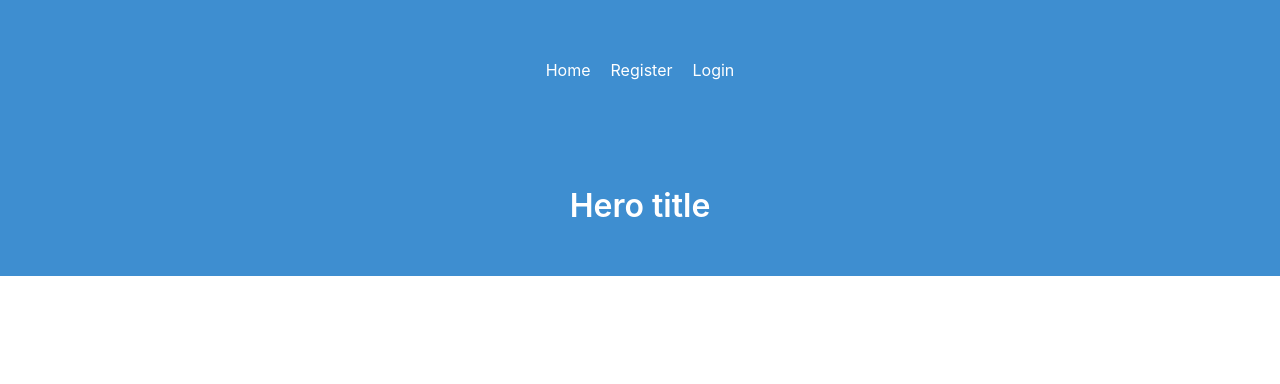
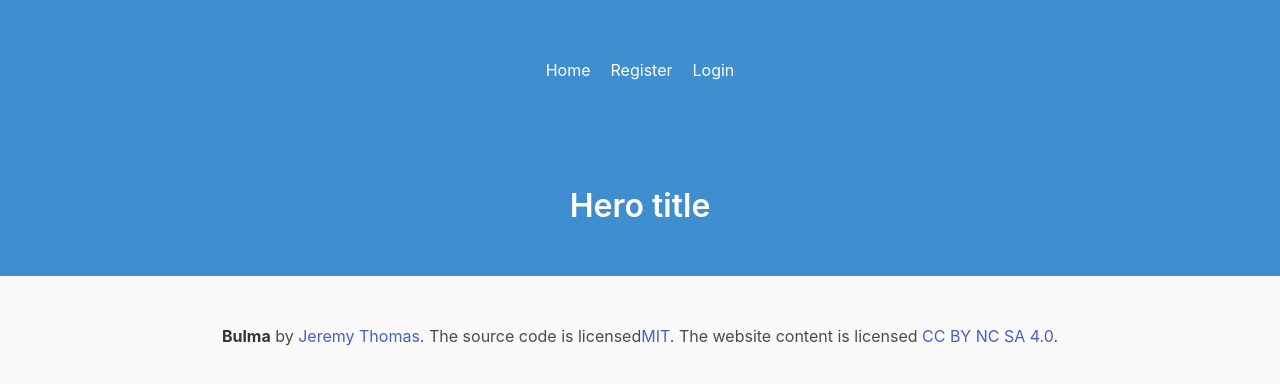
Before and after one commit to KonradBrandt8016/psychic-umbrella, a React (Create React App) app in the folder client/todo/: page / in a window 1280 px wide. Shown: the top 384 px of the page. Built offline with nearby package versions, Linux system fonts and the light colour scheme; no server answers.

Commit message:
Sort out branching

```diff
--- a/client/todo/src/App.js
+++ b/client/todo/src/App.js
@@ -3,6 +3,7 @@ import { BrowserRouter, Route } from "react-router-dom";
 import Navigation from "./components/Navigation/Navigation";
 import Welcome from "./components/Welcome/Welcome";
 import Registration from "./components/Registration/Registration";
+import Footer from "./components/Footer/Footer";
 import "./App.css";
 
 class App extends Component {
@@ -13,6 +14,7 @@ class App extends Component {
           <Navigation />
           <Route path="/register" component={Registration} />
           <Route path="/" exact component={Welcome} />
+          <Footer />
         </div>
       </BrowserRouter>
     );
--- a/client/todo/src/components/Footer/Footer.js
+++ b/client/todo/src/components/Footer/Footer.js
@@ -0,0 +1,22 @@
+import React from "react";
+
+const Footer = () => {
+  return (
+    <footer class="footer">
+      <div class="content has-text-centered">
+        <p>
+          <strong>Bulma</strong> by{" "}
+          <a href="https://jgthms.com">Jeremy Thomas</a>. The source code is
+          licensed
+          <a href="http://opensource.org/licenses/mit-license.php">MIT</a>. The
+          website content is licensed{" "}
+          <a href="http://creativecommons.org/licenses/by-nc-sa/4.0/">
+            CC BY NC SA 4.0
+          </a>.
+        </p>
+      </div>
+    </footer>
+  );
+};
+
+export default Footer;
```
